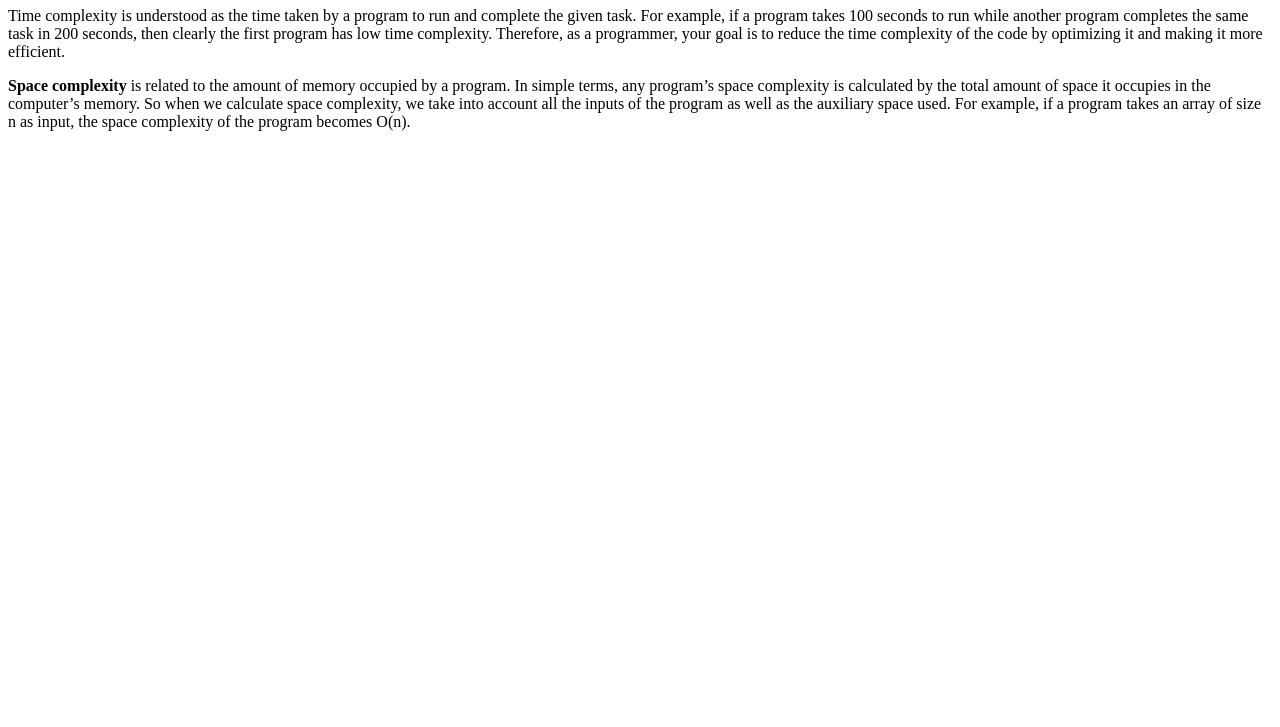
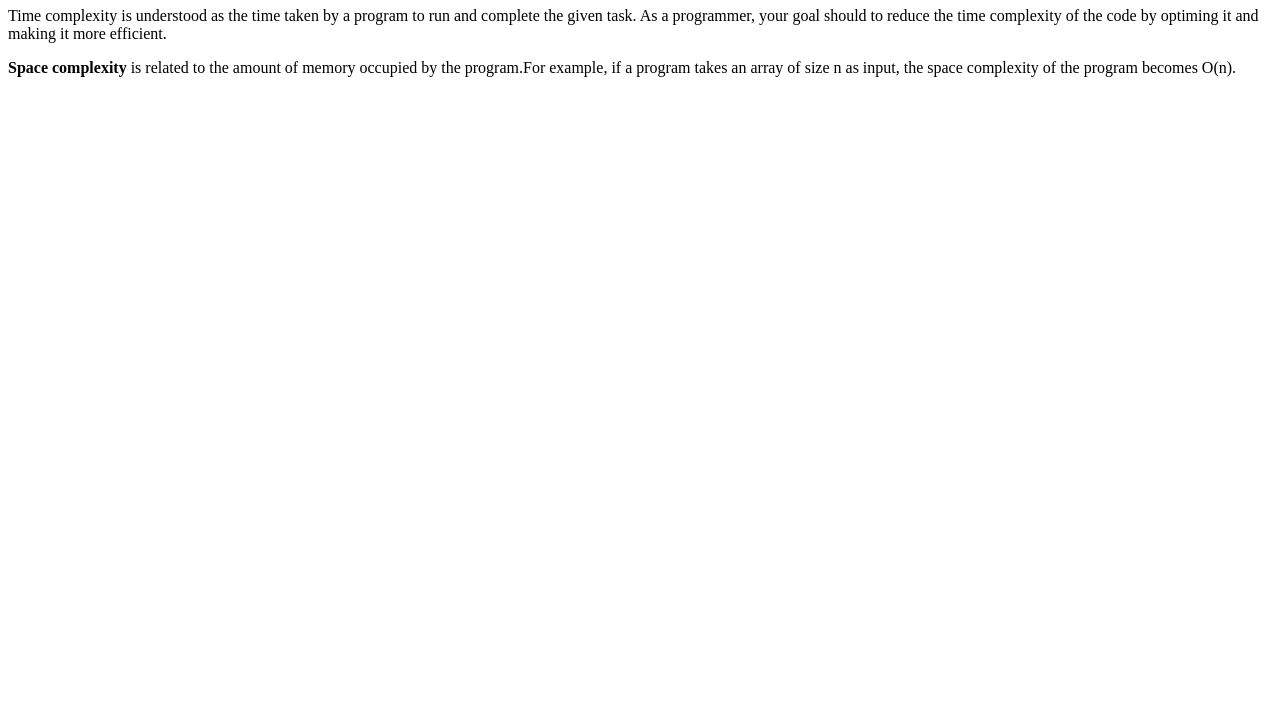
Before and after one commit to acciojob/time-and-space-complexity-shubh43, a website: page main.html in a window 1280 px wide. Shown: the part 73-800 px from the top of the page. Drawn offline with Linux system fonts and the light colour scheme.

Commit message:
created a submission

```diff
--- a/main.html
+++ b/main.html
@@ -9,8 +9,8 @@
 <body>
 	<!-- the entire body must be written by student -->
 	<h1>Time and Space Complexity</h1>
-	<p>Time complexity is understood as the time taken by a program to run and complete the given task. For example, if a program takes 100 seconds to run while another program completes the same task in 200 seconds, then clearly the first program has low time complexity. Therefore, as a programmer, your goal is to reduce the time complexity of the code by optimizing it and making it more efficient. </p>
-	<p><b>Space complexity</b> is related to the amount of memory occupied by a program. In simple terms, any program’s space complexity is calculated by the total amount of space it occupies in the computer’s memory. So when we calculate space complexity, we take into account all the inputs of the program as well as the auxiliary space used. For example, if a program takes an array of size n as input, the space complexity of the program becomes O(n).</p>
+	<p>Time complexity is understood as the time taken by a program to run and complete the given task. As a programmer, your goal should to reduce the time complexity of the code by optiming it and making it more efficient. </p>
+	<p><b>Space complexity</b> is related to the amount of memory occupied by the program.For example, if a program takes an array of size n as input, the space complexity of the program becomes O(n).</p>
 
     <script type="text/javascript" src="./script.js">
 </script>
```
